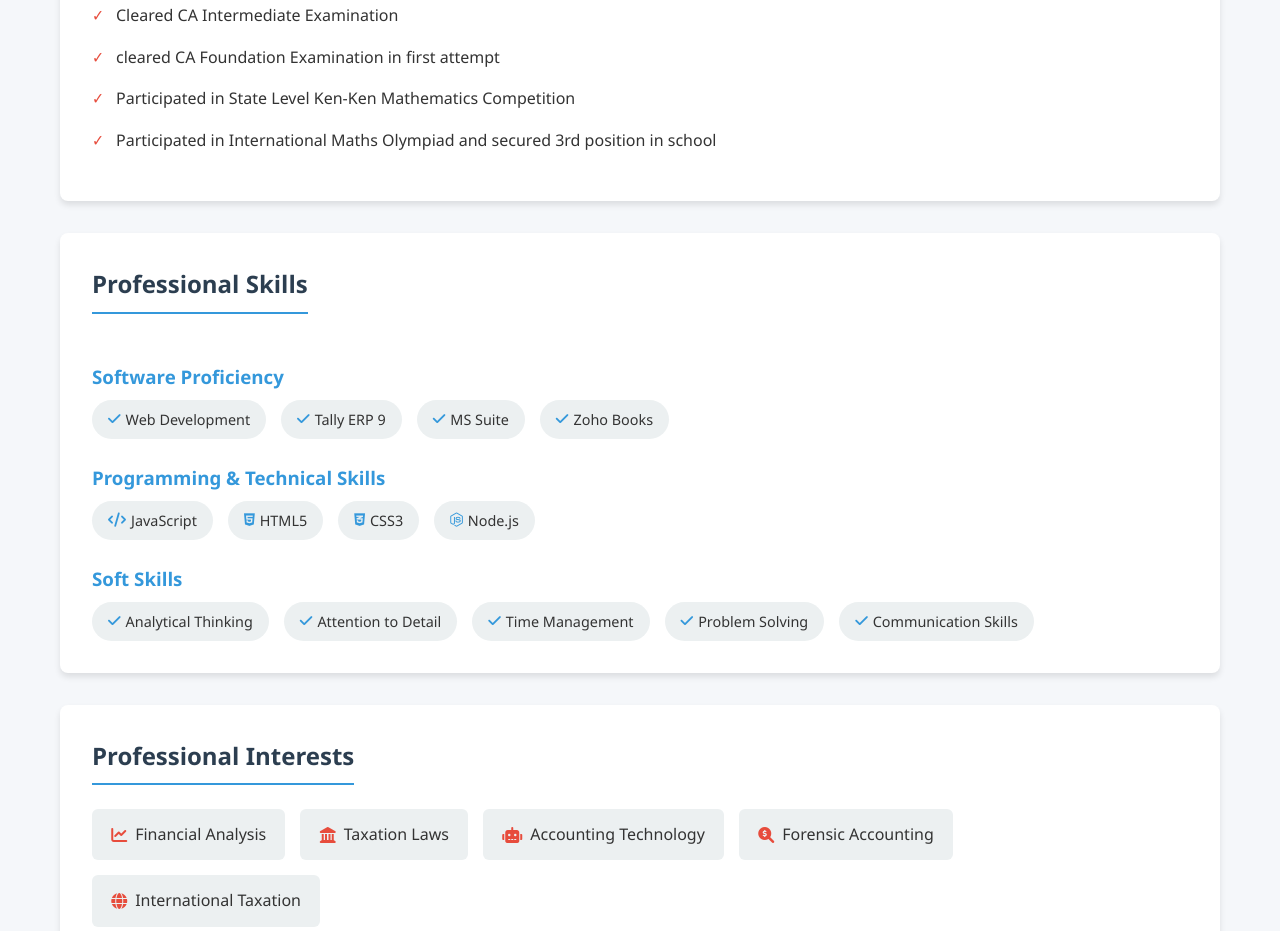
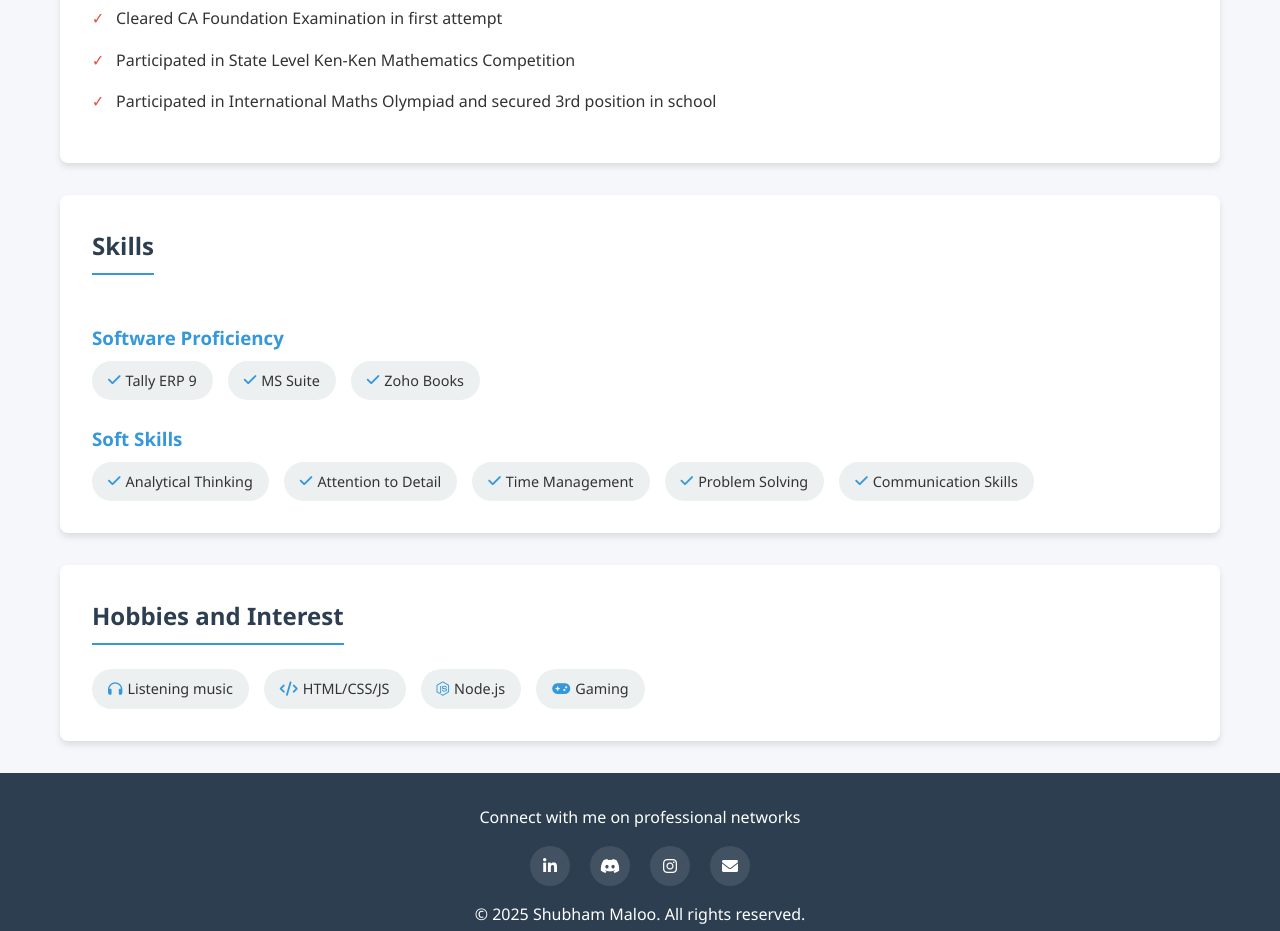
Before and after one commit to SMXTREME/ShubhamMaloo, a plain HTML site: page index.html in a window 1280 px wide. Shown: the part 1234-2165 px from the top of the page. Drawn offline with Linux system fonts and the light colour scheme.

Commit message:
Update index.html
Made changes to skills and and removed professional interest

```diff
--- a/index.html
+++ b/index.html
@@ -307,7 +307,6 @@
         <header>
             <div class="container">
                 <h1>Shubham Maloo</h1>
-                <p class="subtitle">Chartered Accountancy Student | Cleared CA Inter</p>
                 <div class="contact-info">
                     <div class="contact-item">
                         <i class="fas fa-envelope"></i>
@@ -331,8 +330,8 @@
             <section id="about">
                 <h2>About Me</h2>
                 <p>
-                    I am a dedicated Chartered Accountancy student who has successfully cleared the
-                    CA Intermediate examination. With a strong foundation in accounting, taxation,
+                    A dedicated Chartered Accountancy student who has successfully cleared the CA
+                    Intermediate examination. With a strong foundation in accounting, taxation,
                     costing and financial management, I am committed to pursuing excellence in the
                     field of finance and accounting.
                 </p>
@@ -352,16 +351,13 @@
                         <p class="year">May 2025</p>
                         <p>
                             Cleared CA Intermediate (Second Group) with [Percentage]% [xxx/300],
-                            with excemption in Costing and F.M.S.M.
+                            with exemption in Costing and F.M.S.M.
                         </p>
                     </div>
                     <div class="academic-item">
                         <h4>CA Intermediate</h4>
                         <p class="year">January 2025</p>
-                        <p>
-                            Cleared CA Intermediate (First Group) with 52.67% [158/300], Wile
-                            securing excemption in Costing and F.M.S.M.
-                        </p>
+                        <p>Cleared CA Intermediate (First Group) with 52.67% [158/300]</p>
                     </div>
                     <div class="academic-item">
                         <h4>CA Foundation</h4>
@@ -375,7 +371,7 @@
                         <h4>Bachelor of Commerce (B.Com)</h4>
                         <p class="year">2023 - Present</p>
                         <p>
-                            Currently pursuing B.Com from Hyderabad University, specializing in
+                            Currently pursuing B.Com from KC college, Churchgate, specializing in
                             Accounting and Finance. Currently in Third Year.
                         </p>
                     </div>
@@ -402,7 +398,7 @@
                 <h2>Achievements</h2>
                 <ul class="achievements-list">
                     <li>Cleared CA Intermediate Examination</li>
-                    <li>cleared CA Foundation Examination in first attempt</li>
+                    <li>Cleared CA Foundation Examination in first attempt</li>
                     <li>Participated in State Level Ken-Ken Mathematics Competition</li>
                     <li>
                         Participated in International Maths Olympiad and secured 3rd position in
@@ -412,31 +408,12 @@
             </section>
 
             <section id="skills">
-                <h2>Professional Skills</h2>
-                <!-- <h3>Technical Skills</h3>
-                <div class="skills-container">
-                    <div class="skill"><i class="fas fa-check"></i> Financial Accounting</div>
-                    <div class="skill"><i class="fas fa-check"></i> Cost Accounting</div>
-                    <div class="skill"><i class="fas fa-check"></i> Direct & Indirect Taxation</div>
-                    <div class="skill"><i class="fas fa-check"></i> Auditing & Assurance</div>
-                    <div class="skill"><i class="fas fa-check"></i> Corporate Laws</div>
-                    <div class="skill"><i class="fas fa-check"></i> Financial Management</div>
-                </div> -->
-
+                <h2>Skills</h2>
                 <h3>Software Proficiency</h3>
                 <div class="skills-container">
-                    <div class="skill"><i class="fas fa-check"></i> Web Development</div>
                     <div class="skill"><i class="fas fa-check"></i> Tally ERP 9</div>
                     <div class="skill"><i class="fas fa-check"></i> MS Suite</div>
                     <div class="skill"><i class="fas fa-check"></i> Zoho Books</div>
-                </div>
-
-                <h3>Programming & Technical Skills</h3>
-                <div class="skills-container">
-                    <div class="skill"><i class="fas fa-code"></i> JavaScript</div>
-                    <div class="skill"><i class="fab fa-html5"></i> HTML5</div>
-                    <div class="skill"><i class="fab fa-css3-alt"></i> CSS3</div>
-                    <div class="skill"><i class="fab fa-node-js"></i> Node.js</div>
                 </div>
 
                 <h3>Soft Skills</h3>
@@ -449,29 +426,13 @@
                 </div>
             </section>
 
-            <section id="interests">
-                <h2>Professional Interests</h2>
-                <div class="interests-container">
-                    <div class="interest">
-                        <i class="fas fa-chart-line"></i>
-                        <span>Financial Analysis</span>
-                    </div>
-                    <div class="interest">
-                        <i class="fas fa-landmark"></i>
-                        <span>Taxation Laws</span>
-                    </div>
-                    <div class="interest">
-                        <i class="fas fa-robot"></i>
-                        <span>Accounting Technology</span>
-                    </div>
-                    <div class="interest">
-                        <i class="fas fa-search-dollar"></i>
-                        <span>Forensic Accounting</span>
-                    </div>
-                    <div class="interest">
-                        <i class="fas fa-globe"></i>
-                        <span>International Taxation</span>
-                    </div>
+            <section id="Hobbies">
+                <h2>Hobbies and Interest</h2>
+                <div class="skills-container">
+                    <div class="skill"><i class="fas fa-headphones"></i> Listening music</div>
+                    <div class="skill"><i class="fas fa-code"></i> HTML/CSS/JS</div>
+                    <div class="skill"><i class="fab fa-node-js"></i> Node.js</div>
+                    <div class="skill"><i class="fas fa-gamepad"></i> Gaming</div>
                 </div>
             </section>
         </main>
```
